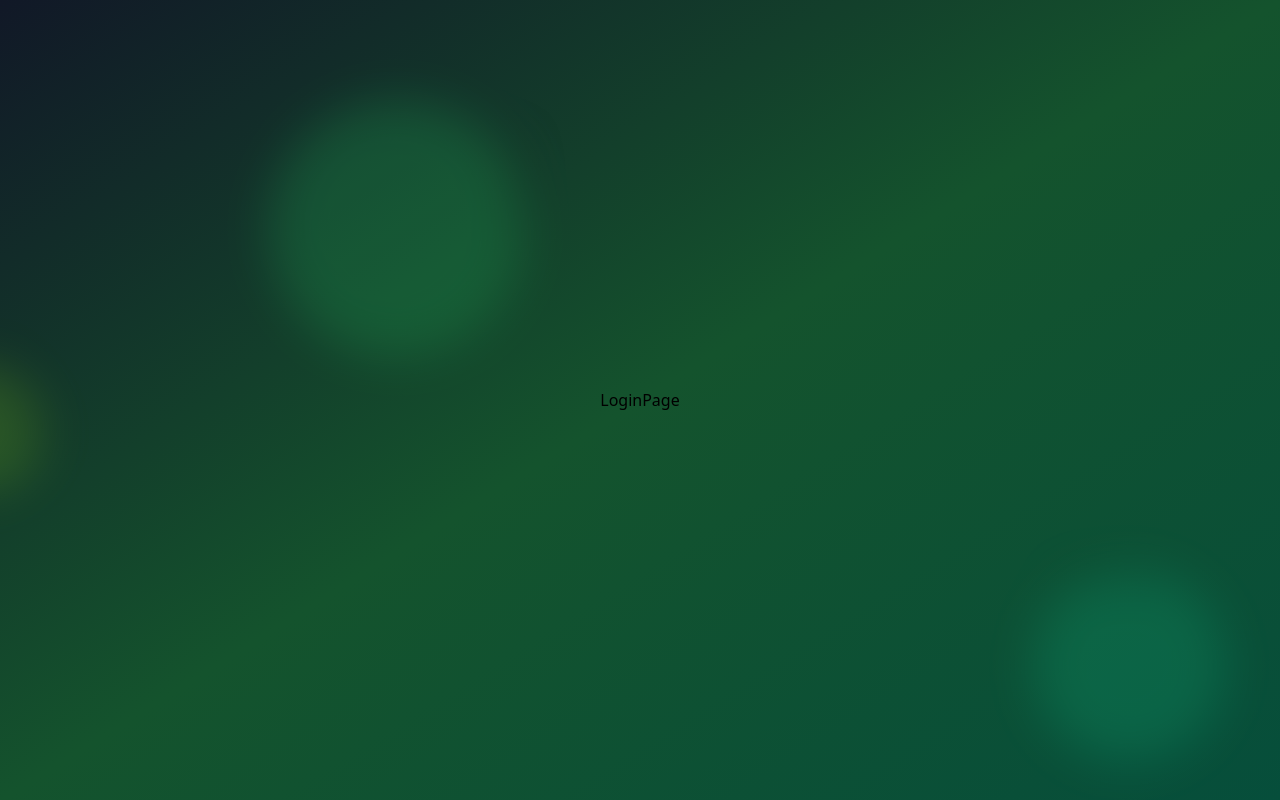
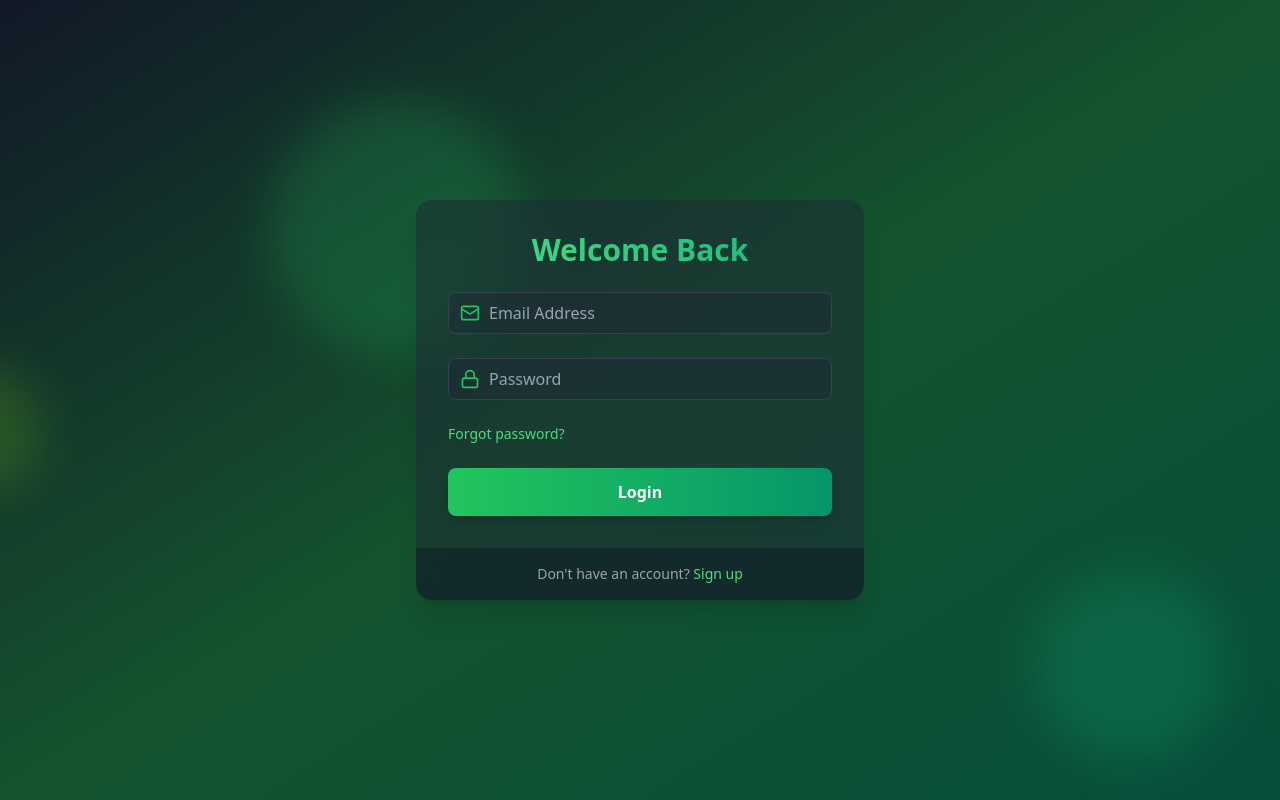
Before and after one commit to masonnguyen1243/auth-202, a React (Vite) app in the folder frontend/: page /login in a window 1280 px wide. Built offline with nearby package versions, Linux system fonts and the light colour scheme.

Commit message:
Login Page UI

```diff
--- a/frontend/src/pages/LoginPage.jsx
+++ b/frontend/src/pages/LoginPage.jsx
@@ -1,4 +1,86 @@
+import { useState } from "react";
+import { motion } from "framer-motion";
+import { Mail, Lock, Loader } from "lucide-react";
+import { Link } from "react-router-dom";
+import Input from "../components/Input";
+// import { useAuthStore } from "../store/authStore";
+
 const LoginPage = () => {
-  return <div>LoginPage</div>;
+  const [email, setEmail] = useState("");
+  const [password, setPassword] = useState("");
+
+  // const { login, isLoading, error } = useAuthStore();
+
+  const handleLogin = async (e) => {
+    e.preventDefault();
+    // await login(email, password);
+    console.log("Login");
+  };
+
+  return (
+    <motion.div
+      initial={{ opacity: 0, y: 20 }}
+      animate={{ opacity: 1, y: 0 }}
+      transition={{ duration: 0.5 }}
+      className="w-full max-w-md overflow-hidden rounded-2xl bg-gray-800 bg-opacity-50 shadow-xl backdrop-blur-xl backdrop-filter"
+    >
+      <div className="p-8">
+        <h2 className="mb-6 bg-gradient-to-r from-green-400 to-emerald-500 bg-clip-text text-center text-3xl font-bold text-transparent">
+          Welcome Back
+        </h2>
+
+        <form onSubmit={handleLogin}>
+          <Input
+            icon={Mail}
+            type="email"
+            placeholder="Email Address"
+            value={email}
+            onChange={(e) => setEmail(e.target.value)}
+          />
+
+          <Input
+            icon={Lock}
+            type="password"
+            placeholder="Password"
+            value={password}
+            onChange={(e) => setPassword(e.target.value)}
+          />
+
+          <div className="mb-6 flex items-center">
+            <Link
+              to="/forgot-password"
+              className="text-sm text-green-400 hover:underline"
+            >
+              Forgot password?
+            </Link>
+          </div>
+          {/* {error && <p className="mb-2 font-semibold text-red-500">{error}</p>} */}
+
+          <motion.button
+            whileHover={{ scale: 1.02 }}
+            whileTap={{ scale: 0.98 }}
+            className="w-full rounded-lg bg-gradient-to-r from-green-500 to-emerald-600 px-4 py-3 font-bold text-white shadow-lg transition duration-200 hover:from-green-600 hover:to-emerald-700 focus:outline-none focus:ring-2 focus:ring-green-500 focus:ring-offset-2 focus:ring-offset-gray-900"
+            type="submit"
+            // disabled={isLoading}
+          >
+            {/* {isLoading ? (
+              <Loader className="mx-auto h-6 w-6 animate-spin" />
+            ) : (
+              "Login"
+            )} */}
+            Login
+          </motion.button>
+        </form>
+      </div>
+      <div className="flex justify-center bg-gray-900 bg-opacity-50 px-8 py-4">
+        <p className="text-sm text-gray-400">
+          Don't have an account?{" "}
+          <Link to="/signup" className="text-green-400 hover:underline">
+            Sign up
+          </Link>
+        </p>
+      </div>
+    </motion.div>
+  );
 };
 export default LoginPage;
```
